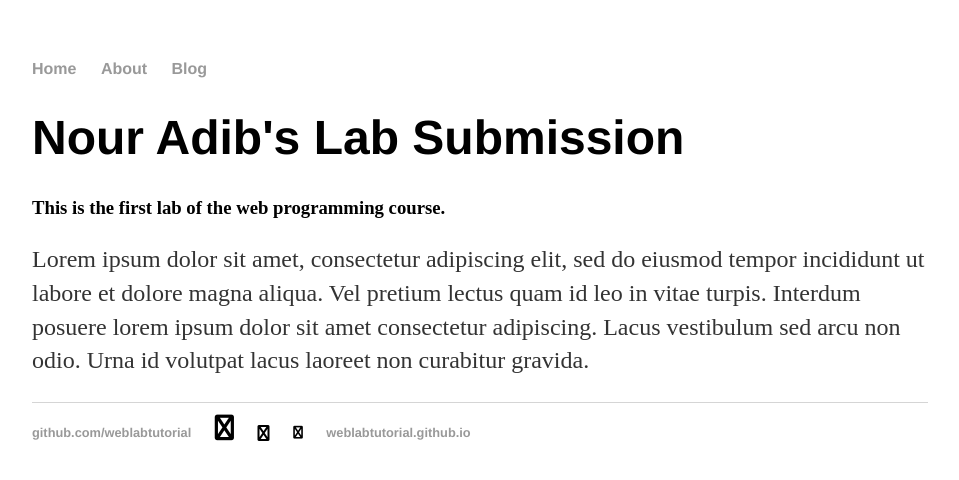
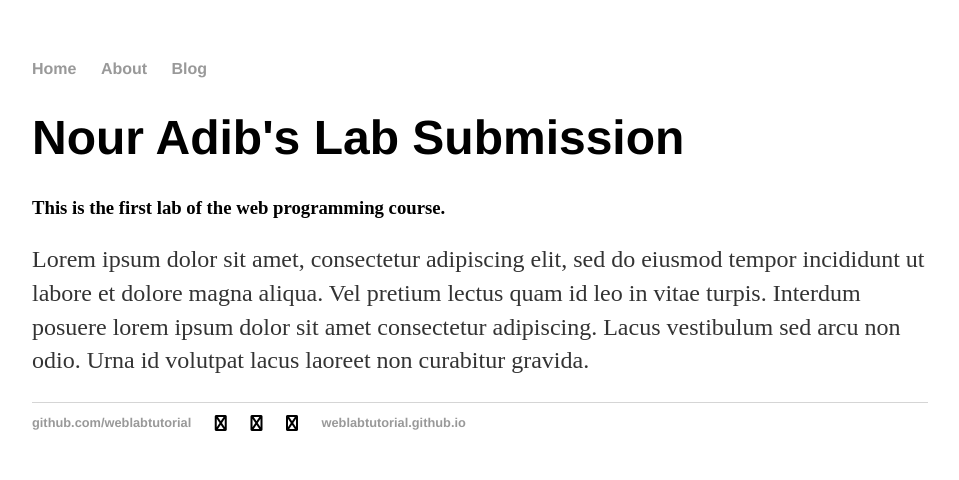
Before and after one commit to NourAdib/NourAdib.github.io, a Jekyll site: the page built from index.html, in a window 1280 px wide. Shown: the top 480 px of the page, without its empty margins (160-1119 px from the left). Built offline with Jekyll 4.4.1, drawn with Linux system fonts in a browser that asks for light colours; nearby versions of some CDN libraries.

Commit message:
Fixed the size of icons

```diff
--- a/_layouts/default.html
+++ b/_layouts/default.html
@@ -20,9 +20,9 @@
 <footer>
 <ul>
 <li><a href="https://github.com/weblabtutorial">github.com/weblabtutorial</a></li>
- <li><i class="fas fa-facebook fa-2x"></i></li>
+ <li><i class="fas fa-facebook fa-lg"></i></li>
  <li><i class="fas fa-twitter fa-lg"></i></li>
- <li><i class="fas fa-instagram"></i></li>
+ <li><i class="fas fa-instagram fa-lg"></i></li>
 <li><a href="https://weblabtutorial.github.io"> weblabtutorial.github.io </a></li>
 </ul>
 </footer>
```
